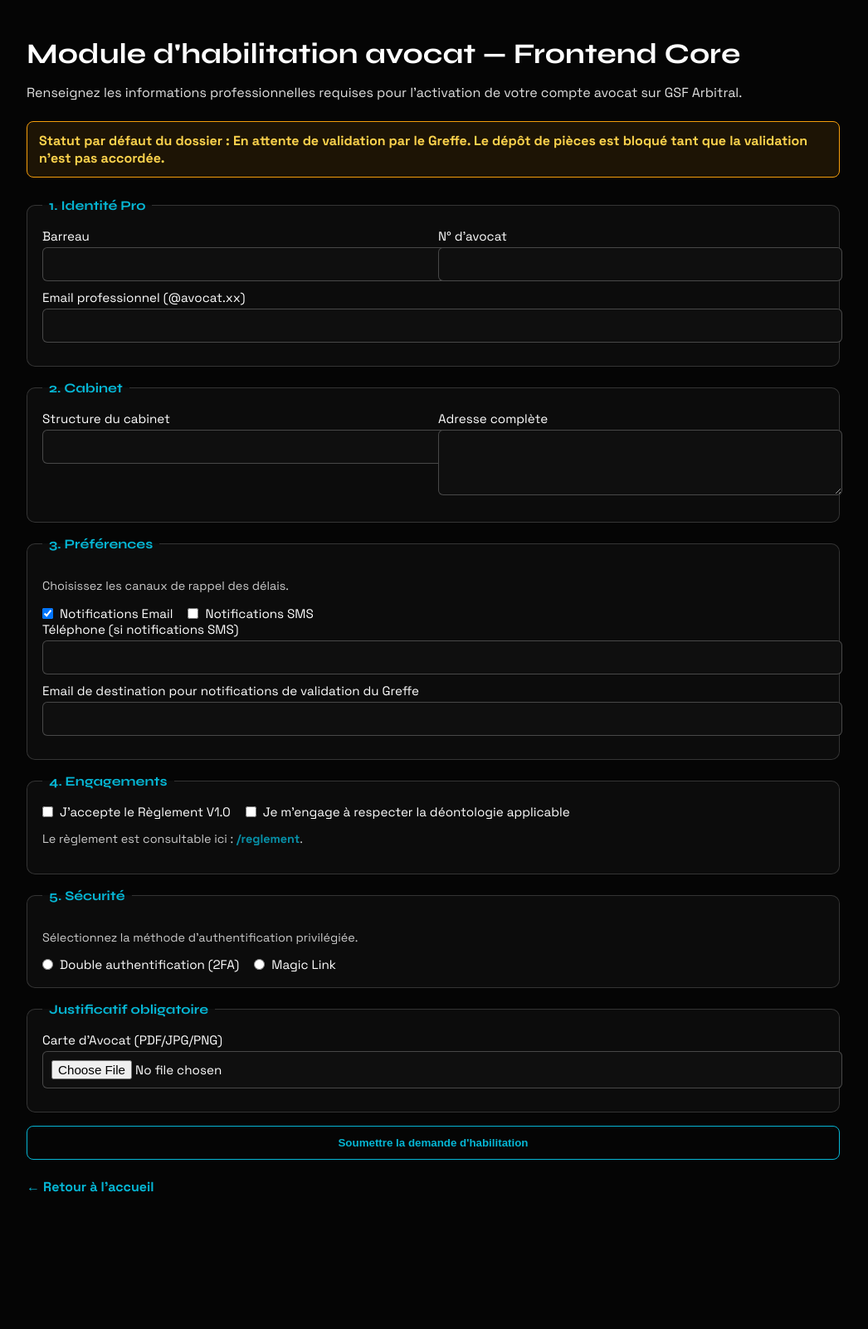
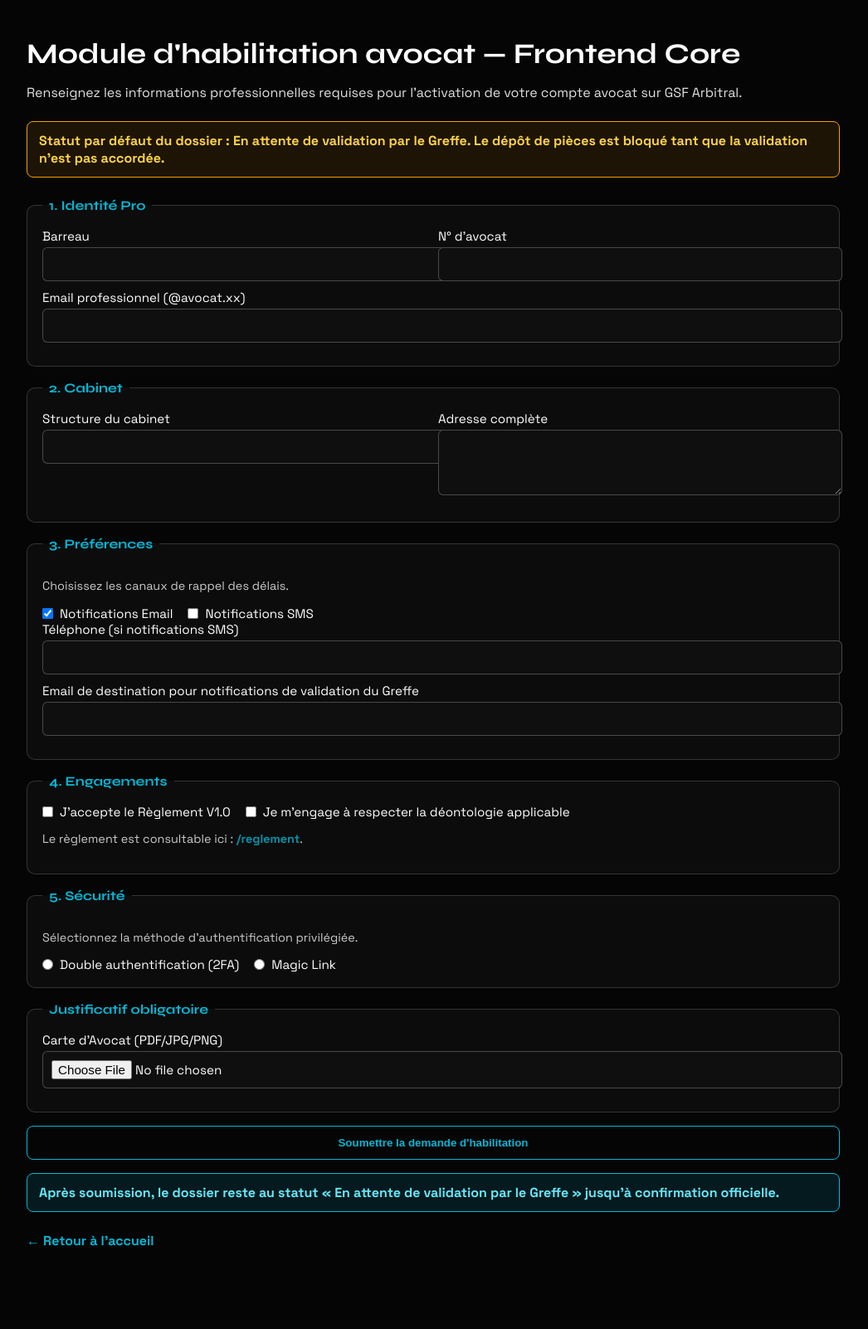
Before and after one commit to GSF-CONSULTING-INTERNATIONALE/.github.io-, a Jekyll site: the page built from core/habilitation-avocat/index.html, in a window 1280 px wide. Shown: the whole page at 83% size, without its empty margins (118-1164 px from the left). Built offline with Jekyll 4.4.1, drawn with Linux system fonts in a browser that asks for light colours; before the commit the page ends 1537 px from its top, so only the background shows below that.

Commit message:
Improve form submission wiring and SMS phone validation
Agent-Logs-Url: https://github.com/GSF-CONSULTING-INTERNATIONALE/.github.io-/sessions/0e18cc1b-f25a-4f36-bf8e-3c883654979e

Co-authored-by: wadagni-verite <260904941+wadagni-verite@users.noreply.github.com>

```diff
--- a/core/habilitation-avocat/index.html
+++ b/core/habilitation-avocat/index.html
@@ -76,7 +76,11 @@ permalink: /core/habilitation-avocat/
 
         <div class="status">Statut par défaut du dossier : <strong>En attente de validation par le Greffe</strong>. Le dépôt de pièces est bloqué tant que la validation n'est pas accordée.</div>
 
-        <form id="habilitation-form" action="/core/habilitation-avocat/" method="post" enctype="multipart/form-data">
+        <form id="habilitation-form" name="habilitation-avocat" method="post" action="/core/habilitation-avocat/" enctype="multipart/form-data" data-netlify="true" netlify-honeypot="bot-field">
+            <input type="hidden" name="form-name" value="habilitation-avocat">
+            <p style="display:none;">
+                <label>Ne pas remplir ce champ <input name="bot-field"></label>
+            </p>
             <fieldset>
                 <legend>1. Identité Pro</legend>
                 <div class="grid-2">
@@ -112,7 +116,7 @@ permalink: /core/habilitation-avocat/
                     <label><input type="checkbox" name="notif-sms" value="oui"> Notifications SMS</label>
                 </div>
                 <label>Téléphone (si notifications SMS)
-                    <input type="tel" name="telephone">
+                    <input type="tel" name="telephone" id="telephone-sms" pattern="^\+?[0-9\s\-().]{8,20}$" inputmode="tel">
                 </label>
                 <label>Email de destination pour notifications de validation du Greffe
                     <input type="email" name="email-greffe-validation" required>
@@ -146,20 +150,19 @@ permalink: /core/habilitation-avocat/
 
             <button class="submit" type="submit">Soumettre la demande d'habilitation</button>
         </form>
-        <p id="submission-feedback" class="status" style="display:none; margin-top:16px; border-color:#06b6d4; color:#67e8f9; background:rgba(6,182,212,0.12);">Demande enregistrée côté Frontend Core. Statut initial maintenu : « En attente de validation par le Greffe ».</p>
+        <p class="status" style="margin-top:16px; border-color:#06b6d4; color:#67e8f9; background:rgba(6,182,212,0.12);">Après soumission, le dossier reste au statut « En attente de validation par le Greffe » jusqu'à confirmation officielle.</p>
 
         <p style="margin-top:22px;"><a class="back" href="/">← Retour à l'accueil</a></p>
     </main>
     <script>
-        const form = document.getElementById('habilitation-form');
-        const feedback = document.getElementById('submission-feedback');
-        if (form && feedback) {
-            form.addEventListener('submit', function(event) {
-                event.preventDefault();
-                feedback.style.display = 'block';
-                form.reset();
-                window.scrollTo({ top: 0, behavior: 'smooth' });
-            });
+        const smsCheckbox = document.querySelector('input[name="notif-sms"]');
+        const telephoneField = document.getElementById('telephone-sms');
+        if (smsCheckbox && telephoneField) {
+            const syncPhoneRequirement = () => {
+                telephoneField.required = smsCheckbox.checked;
+            };
+            syncPhoneRequirement();
+            smsCheckbox.addEventListener('change', syncPhoneRequirement);
         }
     </script>
 </body>
```
